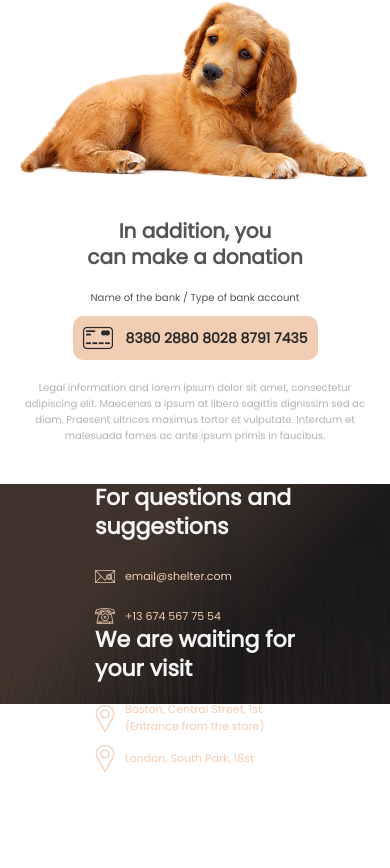
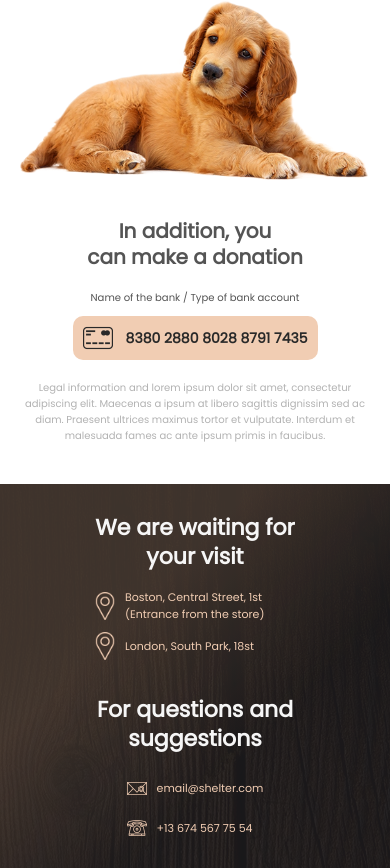
Before and after one commit to Babiy7/dogs-app, a React (Create React App) app: page / in a window 390 px wide. Shown: the part 3412-4280 px from the top of the page. Before the commit the page ends 4184 px from the top, so only its background shows below. Built offline with nearby package versions, Linux system fonts and the light colour scheme; a web font is replaced by a local one.

Commit message:
Made responsive for screen mobile-L.

```diff
--- a/src/components/FooterContent/FooterContent.js
+++ b/src/components/FooterContent/FooterContent.js
@@ -5,6 +5,7 @@ const FooterContent = props => {
   return (
     <div className={classes.FooterContent}>
       <h4 className={classes.Title}>{props.title}</h4>
+      <div>
         {props.items.map(item => (
           <div className={classes.Item}>
             <div style={{ display: "flex" }}>
@@ -17,6 +18,7 @@ const FooterContent = props => {
           </div>
         ))}
       </div>
+    </div>
   );
 };
 
--- a/src/components/FooterContent/FooterContent.module.scss
+++ b/src/components/FooterContent/FooterContent.module.scss
@@ -11,6 +11,17 @@
     width: 200px;
   }
 
+  @media ($mobile-L) {
+    display: flex;
+    flex-direction: column;
+    align-items: center;
+    margin-bottom: 40px;
+
+    &:nth-child(1) {
+      margin-bottom: 0px;
+    }
+  }
+
   .Title {
     margin-bottom: 35px;
 
@@ -22,6 +33,10 @@
       margin-bottom: 25px;
 
       font-size: 22px;
+    }
+
+    @media ($mobile-L) {
+      text-align: center;
     }
   }
 
--- a/src/components/sections/Footer/Footer.module.scss
+++ b/src/components/sections/Footer/Footer.module.scss
@@ -36,6 +36,12 @@
     height: 220px;
   }
 
+  @media ($mobile-L) {
+    height: auto;
+
+    padding: 30px 20px;
+  }
+
   .Container {
     width: 100%;
     max-width: 1200px;
@@ -55,9 +61,9 @@
       justify-content: space-around;
     }
 
-    // @media ($tablet) {
-    //   justify-content: space-between;
-    // }
+    @media ($mobile-L) {
+      flex-wrap: wrap-reverse;
+    }
 
     .ImageContainer {
       width: 284px;
```
Lines whose indentation alone changed are shown as unchanged.
